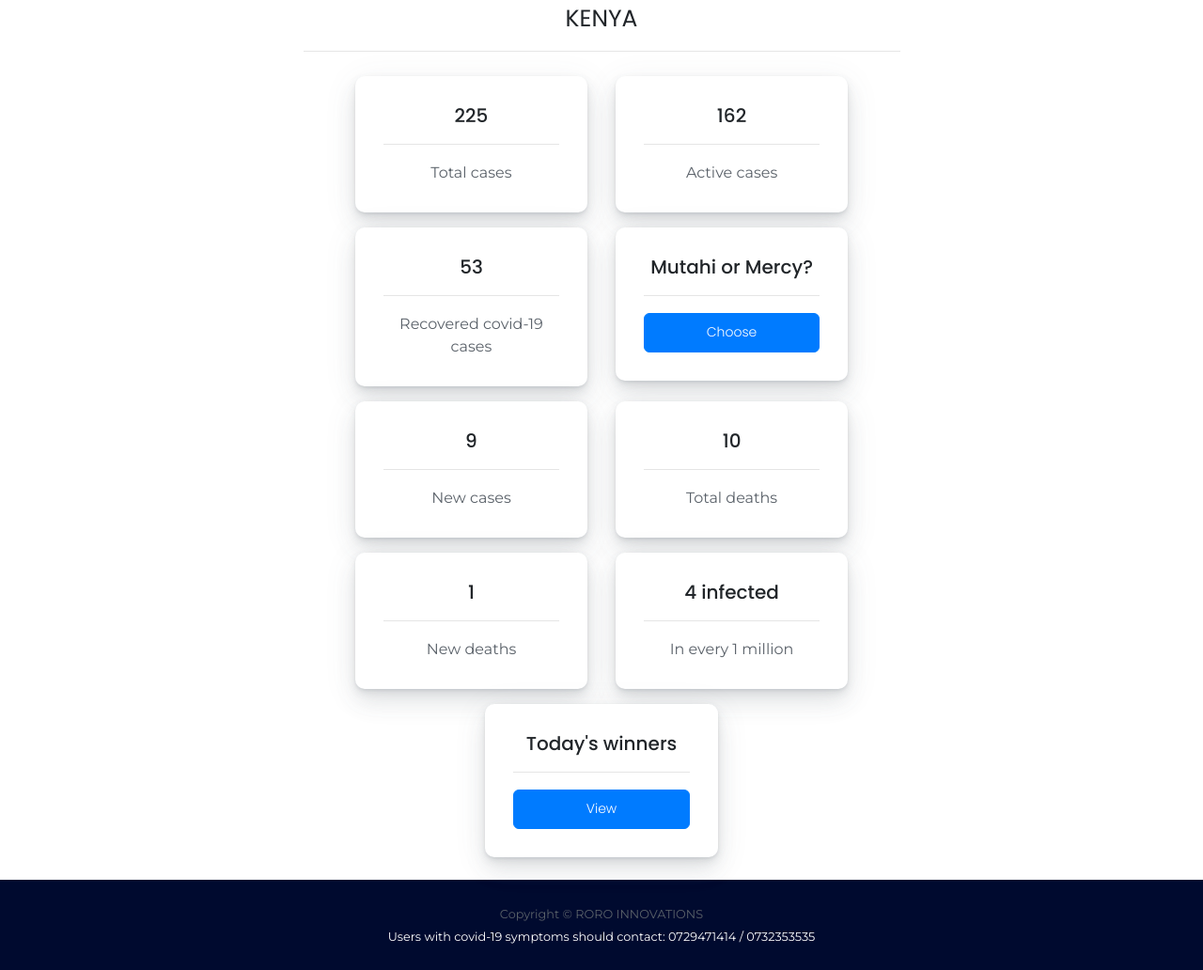
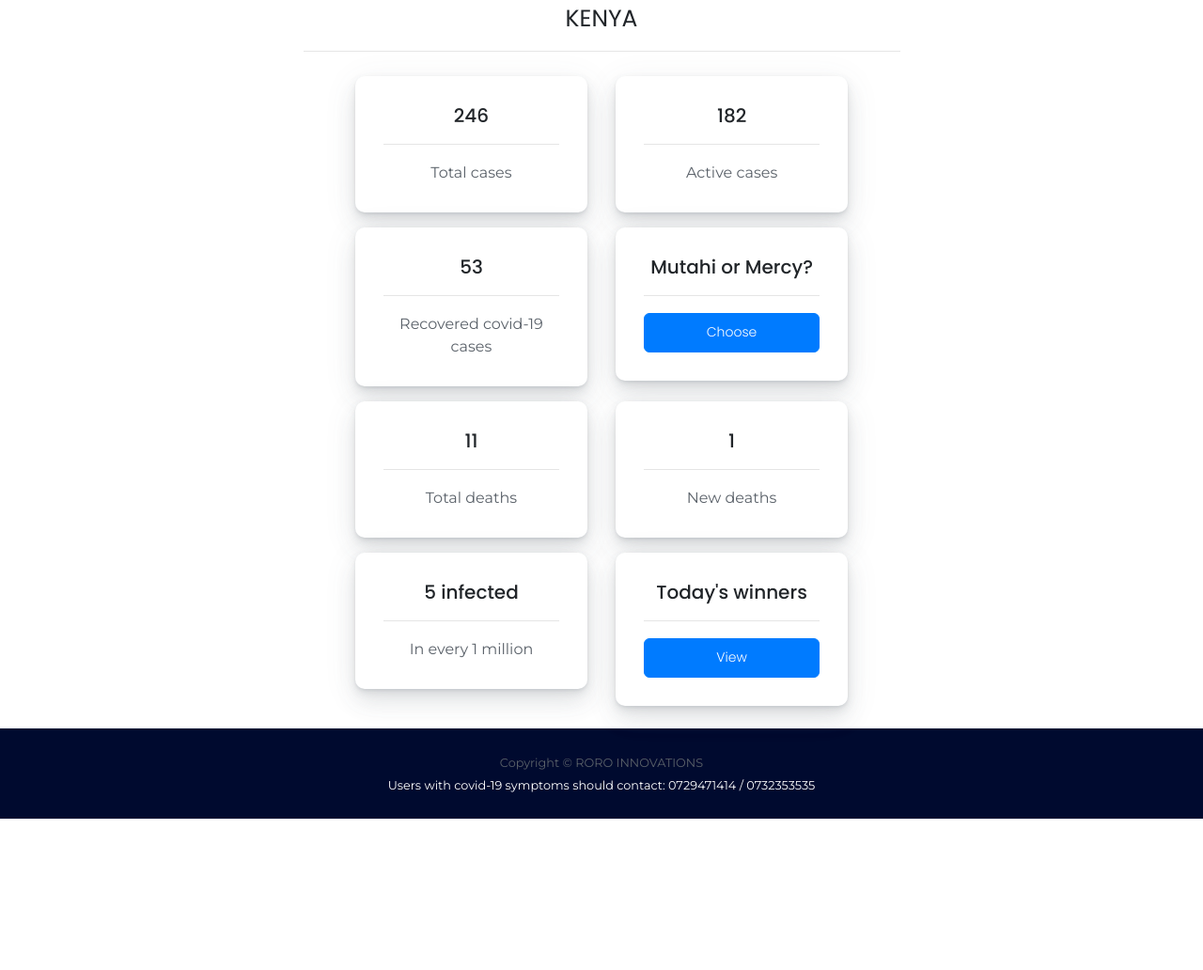
Before and after one commit to waruingugi/simple_corona_live, a Django app: page / in a window 1280 px wide. Shown: the part 68-1100 px from the top of the page at 94% size. After the commit the page ends 939 px from the top, so only its background shows below. Run offline with Django 3.2, Linux system fonts and the light colour scheme; parts of the project's set-up code (start-up, migrations or seed data) failed here and were passed over; some libraries are stand-ins or nearby versions.

Commit message:
Tenth commit

```diff
--- a/core/templates/core/home.html
+++ b/core/templates/core/home.html
@@ -14,7 +14,7 @@
                         <div class="col-sm-5">
                             <div class="card mt-2 mb-2">
                                 <div class="card-body">
-                                    <h5 class="card-title">225</h5>
+                                    <h5 class="card-title">246</h5>
                                     <hr>
                                     <p class="card-text">Total cases</p>
                                 </div>
@@ -24,7 +24,7 @@
                         <div class="col-sm-5">
                             <div class="card mt-2 mb-2">
                                 <div class="card-body">
-                                    <h5 class="card-title">162</h5>
+                                    <h5 class="card-title">182</h5>
                                     <hr>
                                     <p class="card-text">Active cases</p>
                                 </div>
@@ -55,17 +55,7 @@
                         <div class="col-sm-5">
                             <div class="card mt-2 mb-2">
                                 <div class="card-body">
-                                    <h5 class="card-title">9</h5>
-                                    <hr>
-                                    <p class="card-text">New cases</p>
-                                </div>
-                            </div>
-                        </div>
-
-                        <div class="col-sm-5">
-                            <div class="card mt-2 mb-2">
-                                <div class="card-body">
-                                    <h5 class="card-title">10</h5>
+                                    <h5 class="card-title">11</h5>
                                     <hr>
                                     <p class="card-text">Total deaths</p>
                                 </div>
@@ -85,7 +75,7 @@
                         <div class="col-sm-5">
                             <div class="card mt-2 mb-2">
                                 <div class="card-body">
-                                    <h5 class="card-title">4 infected</h5>
+                                    <h5 class="card-title">5 infected</h5>
                                     <hr>
                                     <p class="card-text">In every 1 million</p>
                                 </div>
```
Also changed, not shown: core/templates/core/verification.html (deleted, +0 -54 lines), core/templates/core/winners.html (+6 -2 lines).
